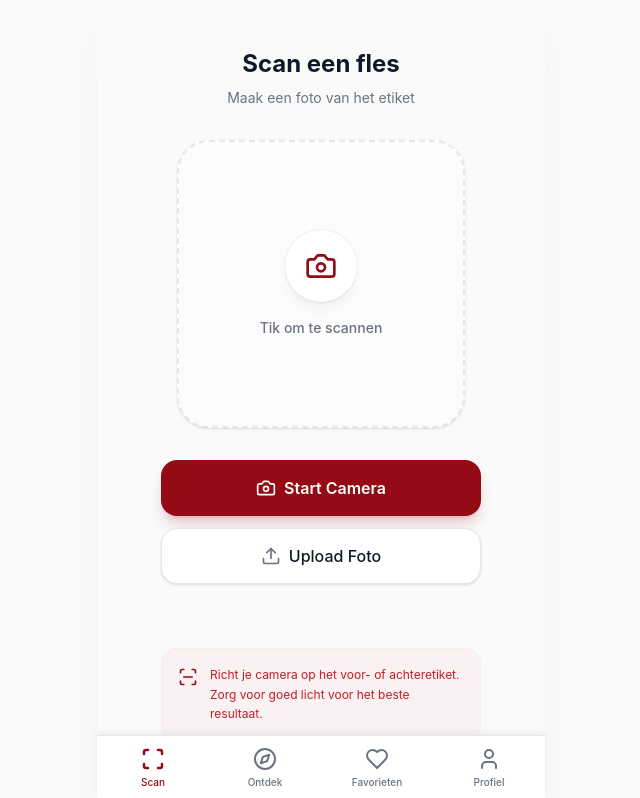
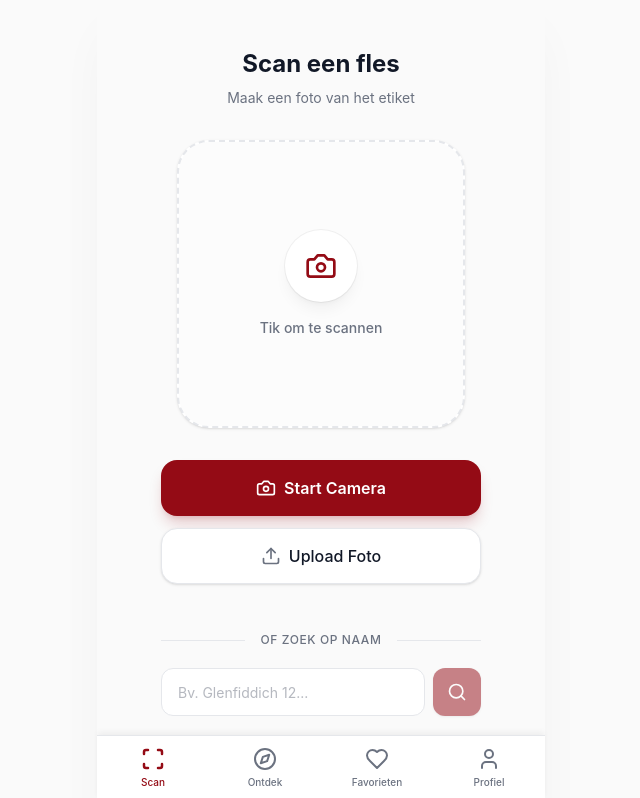
Before and after one commit to luisdos65-ui/vat39-scan-app, a Next.js app: page /scan in a window 1280 px wide. Shown: the top 798 px of the page, without its empty margins (319-959 px from the left). Built offline with nearby package versions, Linux system fonts and the light colour scheme.

Commit message:
feat_manual_search_and_remove_mocks

```diff
--- a/src/app/scan/page.tsx
+++ b/src/app/scan/page.tsx
@@ -1,13 +1,14 @@
 'use client';
 
-import { Camera, Upload, ScanLine, Loader2 } from 'lucide-react';
+import { Camera, Upload, ScanLine, Loader2, Search } from 'lucide-react';
 import { useState, useRef, useEffect } from 'react';
 import { motion } from 'framer-motion';
 import { useRouter } from 'next/navigation';
-import { processScan } from '@/lib/services/product';
+import { processScan, processTextSearch } from '@/lib/services/product';
 
 export default function ScanPage() {
   const [isProcessing, setIsProcessing] = useState(false);
+  const [searchQuery, setSearchQuery] = useState('');
   const [errorLog, setErrorLog] = useState<string[]>([]); // New debug log state
   const fileInputRef = useRef<HTMLInputElement>(null);
   const router = useRouter();
@@ -15,6 +16,33 @@ export default function ScanPage() {
   const addLog = (msg: string) => {
     console.log(msg);
     setErrorLog(prev => [...prev.slice(-4), `${new Date().toLocaleTimeString()}: ${msg}`]);
+  };
+
+  const handleSearch = async (e: React.FormEvent) => {
+    e.preventDefault();
+    if (!searchQuery.trim()) return;
+
+    setIsProcessing(true);
+    setErrorLog([]);
+    addLog(`Searching for: ${searchQuery}`);
+
+    try {
+        const product = await processTextSearch(searchQuery);
+        addLog(`Search success: ${product.name}`);
+
+        try {
+            const recentScans = JSON.parse(localStorage.getItem('recentScans') || '[]');
+            localStorage.setItem('recentScans', JSON.stringify([product, ...recentScans].slice(0, 10)));
+        } catch (storageError) {
+             console.error(storageError);
+        }
+
+        router.push(`/product/${product.id}`);
+    } catch (error) {
+        console.error("Search failed:", error);
+        addLog(`ERROR: ${error instanceof Error ? error.message : 'Unknown error'}`);
+        setIsProcessing(false);
+    }
   };
 
   const handleFileSelect = async (event: React.ChangeEvent<HTMLInputElement>) => {
@@ -148,6 +176,37 @@ export default function ScanPage() {
         </button>
       </motion.div>
 
+      {/* Manual Search Section */}
+      <motion.div
+        initial={{ opacity: 0, y: 20 }}
+        animate={{ opacity: 1, y: 0 }}
+        transition={{ delay: 0.25 }}
+        className="w-full max-w-xs space-y-3 pt-2"
+      >
+        <div className="relative flex items-center py-2">
+            <div className="flex-grow border-t border-divider"></div>
+            <span className="flex-shrink-0 mx-4 text-xs text-muted uppercase tracking-wider font-medium">Of zoek op naam</span>
+            <div className="flex-grow border-t border-divider"></div>
+        </div>
+
+        <form onSubmit={handleSearch} className="flex space-x-2">
+            <input
+                type="text"
+                value={searchQuery}
+                onChange={(e) => setSearchQuery(e.target.value)}
+                placeholder="Bv. Glenfiddich 12..."
+                className="flex-1 h-12 px-4 rounded-[12px] border border-divider bg-white text-sm text-text placeholder:text-muted/50 focus:outline-none focus:border-brand focus:ring-1 focus:ring-brand transition-all"
+            />
+            <button
+                type="submit"
+                disabled={!searchQuery.trim() || isProcessing}
+                className="h-12 w-12 flex items-center justify-center bg-brand text-white rounded-[12px] hover:bg-brand-dark transition-colors disabled:opacity-50 shadow-sm"
+            >
+                {isProcessing && searchQuery ? <Loader2 className="w-5 h-5 animate-spin" /> : <Search className="w-5 h-5" />}
+            </button>
+        </form>
+      </motion.div>
+
       <motion.div
         initial={{ opacity: 0 }}
         animate={{ opacity: 1 }}
--- a/src/lib/services/product.ts
+++ b/src/lib/services/product.ts
@@ -2,6 +2,36 @@ import { Product, ScannedData } from '@/types';
 import { findProducerInfo, findVivinoData, findVat39Recommendation, findProductionMethod } from './search';
 import { extractDataFromImage } from './vision';
 import { DISCOVER_PRODUCTS, MOCK_GLENFIDDICH } from '@/lib/data/mocks';
+
+export async function processTextSearch(query: string): Promise<Product> {
+  const scannedData: ScannedData = {
+      rawText: query,
+      brand: query,
+      productName: "",
+      confidence: 'high'
+  };
+
+  // Parallel fetch for Enrichment
+  const [producer, vivino, vat39Rec, production] = await Promise.all([
+    findProducerInfo(scannedData),
+    findVivinoData(scannedData),
+    findVat39Recommendation(scannedData),
+    findProductionMethod(scannedData)
+  ]);
+
+  return {
+    id: crypto.randomUUID(),
+    name: query,
+    brand: query,
+    category: "Gezocht Product",
+    image: "https://images.unsplash.com/photo-1569919659476-f0852f6834b7?auto=format&fit=crop&q=80&w=1000", // Generic search image
+    producer,
+    vivino,
+    vat39Recommendation: vat39Rec,
+    productionMethod: production,
+    scannedAt: new Date()
+  };
+}
 
 export async function processScan(imageFile: File): Promise<Product> {
   // 1. Extract data from image (OCR/Vision)
@@ -9,18 +39,15 @@ export async function processScan(imageFile: File): Promise<Product> {
   try {
     scannedData = await extractDataFromImage(imageFile);
   } catch (e) {
-    console.error("Critical Vision Error, falling back to mock", e);
-    scannedData = {
-        rawText: "",
-        brand: "Onbekend",
-        productName: "Scan Fout",
-        confidence: 'low'
-    };
+    console.error("Critical Vision Error", e);
+    throw new Error("Scan mislukt. Probeer het opnieuw of zoek handmatig.");
   }
 
-  // ROBUST FALLBACK MODE:
-  // We removed the random mock fallback. Now we trust the OCR result even if it's imperfect.
-  // This allows the user to see what was actually scanned.
+  // ROBUST FALLBACK MODE REMOVED per user request ("neen hij geeft de opgeslagen van het bestand")
+  // If OCR fails, we now throw an error so the user knows to retry or search manually.
+  if (scannedData.confidence === 'low' || scannedData.brand === 'Scan Mislukt') {
+     throw new Error("Geen tekst gevonden. Probeer handmatig te zoeken.");
+  }
 
   // 2. Parallel fetch for Enrichment (Producer info + Vivino + Vat39 + Production)
   const [producer, vivino, vat39Rec, production] = await Promise.all([
```
